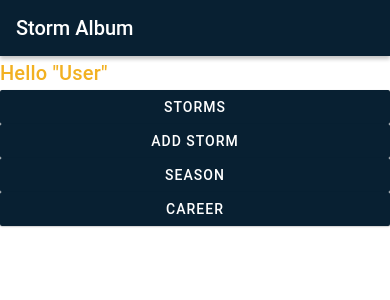
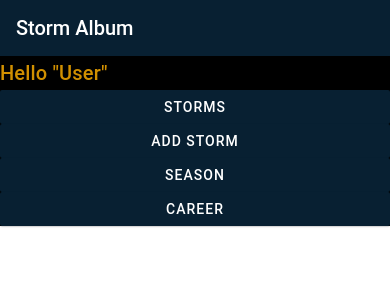
Before and after one commit to Matt-T977/storm_album_native, a React Native app: screen / in a window 390 px wide. Shown: the top 300 px of the page. Built offline with nearby package versions, Linux system fonts and the light colour scheme.

Commit message:
Styling for app.js
Styling for app.js

```diff
--- a/src/App.js
+++ b/src/App.js
@@ -20,6 +20,7 @@ import {
 } from 'react-native-paper'
 import ButtonNav from './components/ButtonNav';
 import data from './data/data';
+import Styles from './styles/AppStyle';
 
 
 
@@ -32,15 +33,17 @@ export default function App () {
 
     return (
       <ScrollView>
-        <Appbar.Header>
-          <Appbar.Content title="Storm Album" />
-        </Appbar.Header>
-        <View>
-          <Title>Hello "User"</Title>
-          <ButtonNav title='Storms'/>
-          <ButtonNav title='Add Storm'/>
-          <ButtonNav title='Season'/>
-          <ButtonNav title='Career'/>
+        <View style={Styles.background}>
+          <Appbar.Header>
+            <Appbar.Content title="Storm Album" />
+          </Appbar.Header>
+          <View>
+            <Title style={{flex:1}}>Hello "User"</Title>
+            <ButtonNav style={{flex:1}} title='Storms'/>
+            <ButtonNav style={{flex:1}} title='Add Storm'/>
+            <ButtonNav style={{flex:1}} title='Season'/>
+            <ButtonNav style={{flex:1}}title='Career'/>
+          </View>
         </View>
       </ScrollView>
     )};
--- a/src/styles/AppStyle.js
+++ b/src/styles/AppStyle.js
@@ -0,0 +1,14 @@
+import React from 'react'
+import { StyleSheet } from 'react-native'
+
+
+const Styles = StyleSheet.create({
+    background: {
+        flex: 1,
+        justifyContent: 'space-evenly',
+        backgroundColor: '#000000',
+
+    },
+})
+
+export default Styles
```
